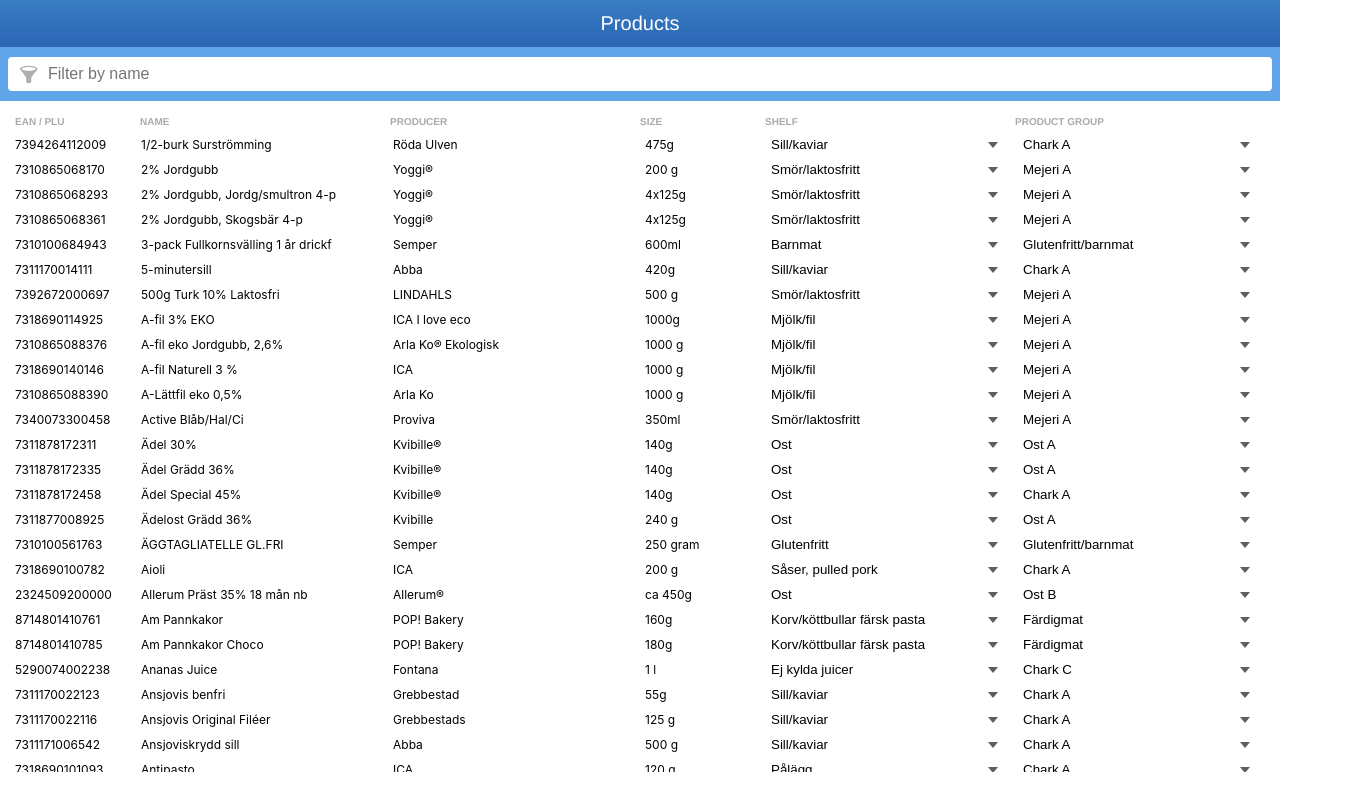
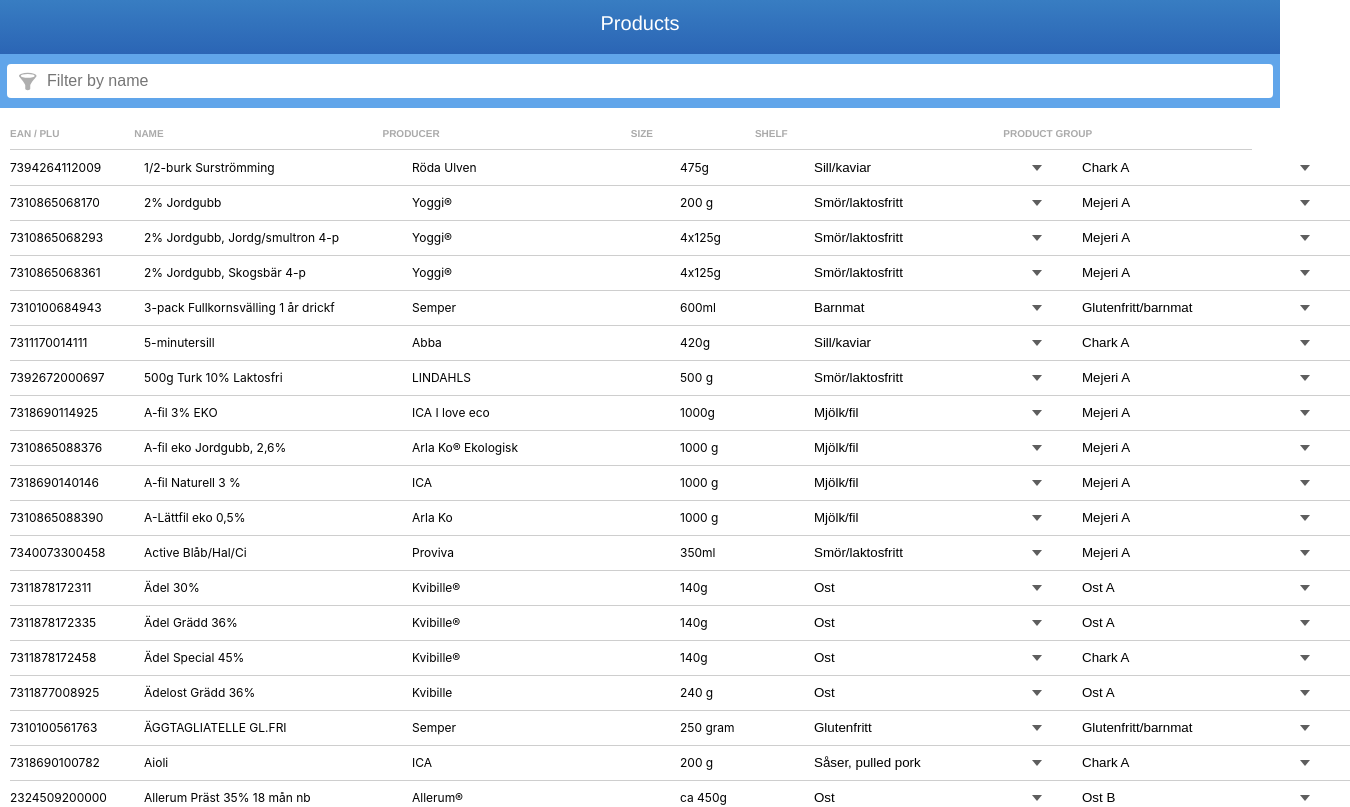
Before and after one commit to shathee/react-product-list, a React (Create React App) app: page / in a window 1280 px wide. Shown: the top 807 px of the page, 1350 px wide, since content can reach past the window. Built offline with nearby package versions, Linux system fonts and the light colour scheme.

Commit message:
small css fix

```diff
--- a/src/components/FilterBar.js
+++ b/src/components/FilterBar.js
@@ -17,11 +17,11 @@
         align-items: center;
         background: url(${filterImg}) no-repeat 1% center #FFFFFF;
         border-radius: 4px;
-        width:100%;
+        width:95%;
         padding: 8px 10px 8px 40px;
         border:none;
         font-size:16px;
-        margin: 0 8px;
+
     }
     & input:focus{
         border:1px solid #387DC2;
--- a/src/components/Product.js
+++ b/src/components/Product.js
@@ -6,7 +6,10 @@
 const ProductDiv = styled.div`
    display:flex;
    flex-flow:row;
-   padding: 5px;
+   width:100%;
+
+   border-bottom: 1px solid #cecece;
+   align-items: center;
 
    & div{
        text-align:left;
@@ -34,10 +37,11 @@
 
    & select {
       background: url(${dropdown}) no-repeat right center #FFFFFF;
-      width: 90%;
+      width: 85%;
       border: none;
       -webkit-appearance: none;
       -moz-appearance: none;
+      height:20px;
    }
 `;
 
--- a/src/components/ProductList.js
+++ b/src/components/ProductList.js
@@ -7,11 +7,11 @@
 import LoadingSpinner from './LoadingSpinner';
 import ProductListHeader from './ProductListHeader';
 import { FixedSizeList as List } from "react-window";
-import AutoSizer from "react-virtualized-auto-sizer";
 
 
 const ProductListDiv = styled.div`
-    height:80vh;
+    min-height:90vh;
+    width:90vw;
     padding: 10px;
 `;
 
@@ -50,28 +50,23 @@
   }, [])
 
 
+  const Row = ({ index, style }) => (
+    <Product style={style} item={ products[index] }/>
+  )
+
   let contents;
   if (prodactDataLoaded & shelfDataLoaded & groupDataLoaded) {
-    contents = <AutoSizer>
-          {({ height, width }) => (
-              <List
-              width={width}
-              height={height}
+    contents = <List
+              width={1340}
+              height={products.length}
               itemCount={products.length}
-              itemSize={25}
+              itemSize={35}
             >
               {Row}
             </List>
-          )}
-      </AutoSizer>
   }else{
     contents = <LoadingSpinner />;
   }
-
-
-  const Row = ({ index, style }) => (
-    <Product style={style} item={ products[index] }/>
-  )
 
   return (
     <ProductListDiv>
--- a/src/components/ProductListHeader.js
+++ b/src/components/ProductListHeader.js
@@ -5,7 +5,10 @@
 const ProductListHeaderDiv = styled.div`
    display:flex;
    flex-flow:row;
-   padding: 5px;
+   padding: 10px 0;
+   border-bottom: 1px solid #cecece;
+   width:97vw;
+
 
    & div{
     text-align:left;
--- a/src/components/TitleBar.js
+++ b/src/components/TitleBar.js
@@ -3,11 +3,14 @@
 const TitleBarDiv = styled.div`
     background: linear-gradient(180deg, #387DC2 0%, #2B65B5 100%);
     width:100%;
+    min-height: 54px;
 
     h3 {
-        font-size:20px;
-        font-family:Helvetica;
-        font-weight:120;
+        font-family: Helvetica;
+        font-style: normal;
+        font-weight: normal;
+        font-size: 20px;
+        line-height: 23px;
         color:#fff;
         padding: 12px; 0;
         margin:auto;
```
